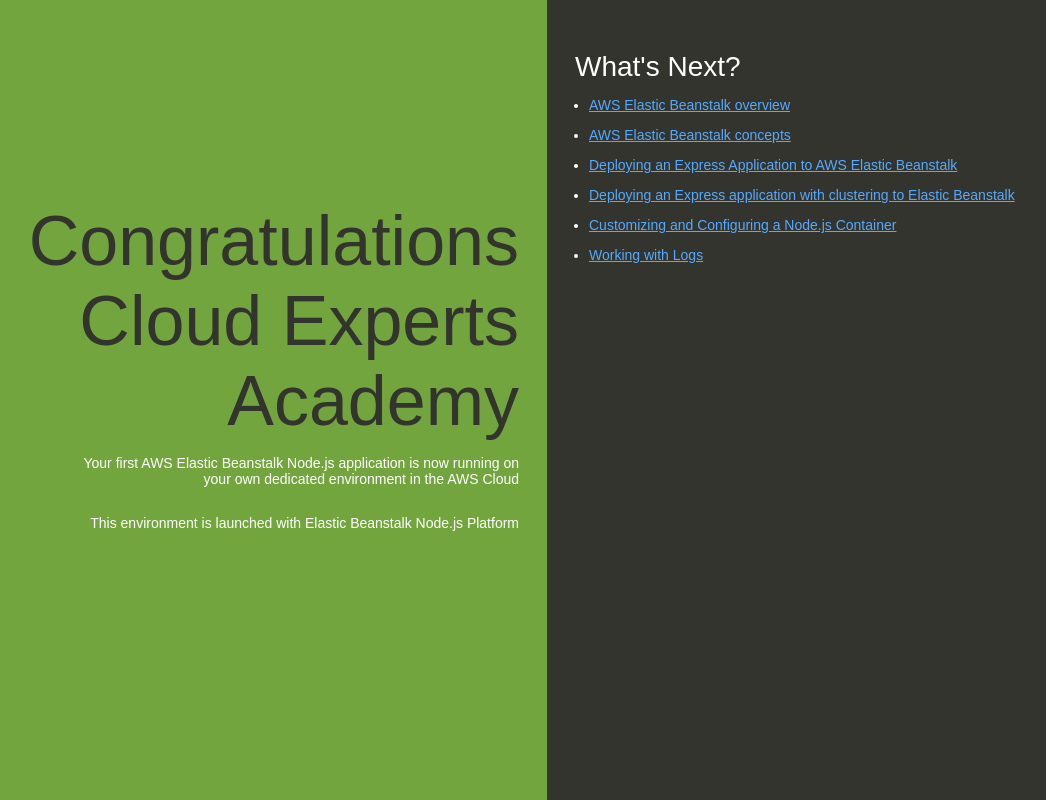
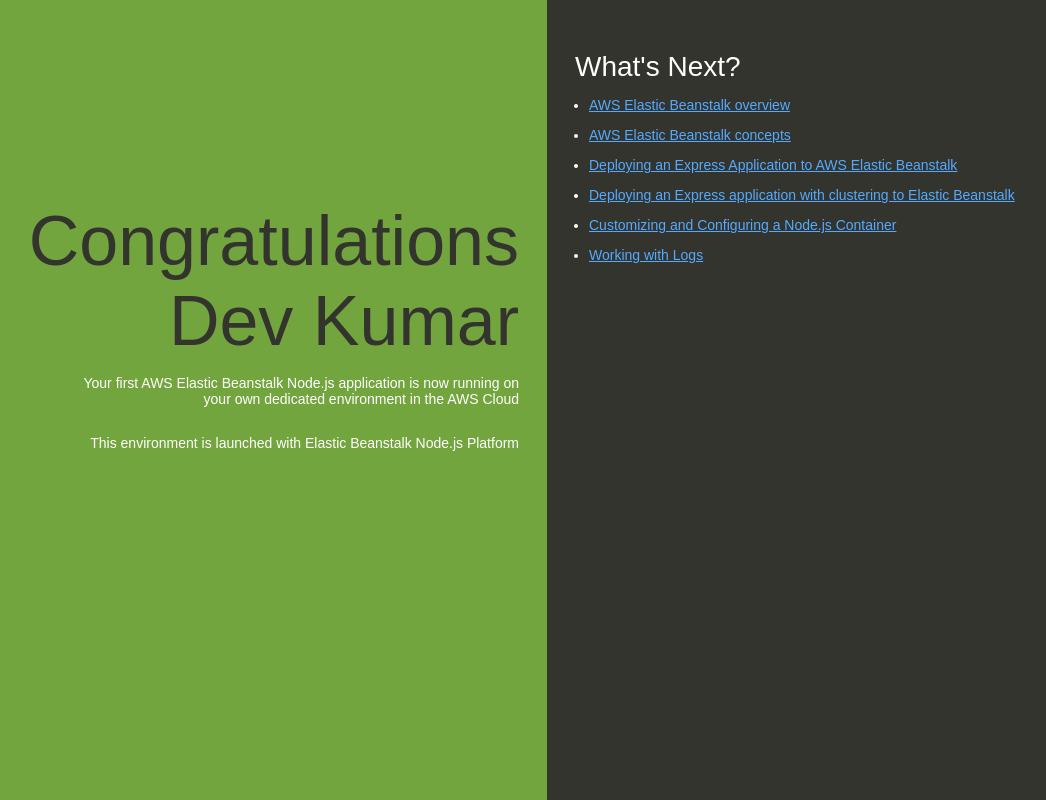
Before and after one commit to cloudexpertsltd/cicd-beanstalk-demo, a website: page index.html in a window 1280 px wide. Shown: the whole page, without its empty margins (93-1139 px from the left). Drawn offline with Linux system fonts and the light colour scheme.

Commit message:
fifth commit

```diff
--- a/index.html
+++ b/index.html
@@ -74,7 +74,7 @@
   </head>
   <body>
     <div class="textColumn">
-      <h1>Congratulations Cloud Experts Academy</h1>
+      <h1>Congratulations Dev Kumar</h1>
       <p>Your first AWS Elastic Beanstalk Node.js application is now running on your own dedicated environment in the AWS Cloud</p>
       <p>This environment is launched with Elastic Beanstalk Node.js Platform</p>
     </div>
```
